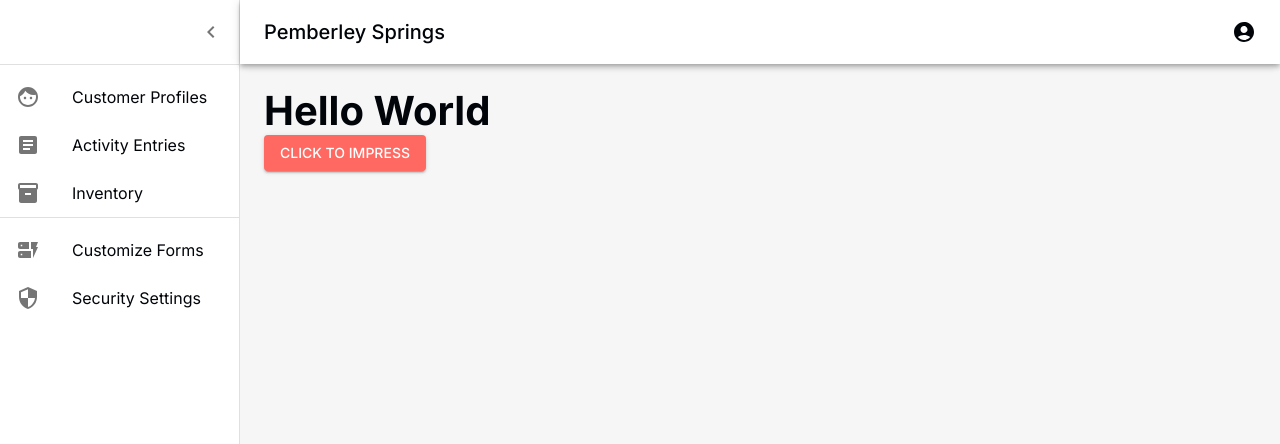
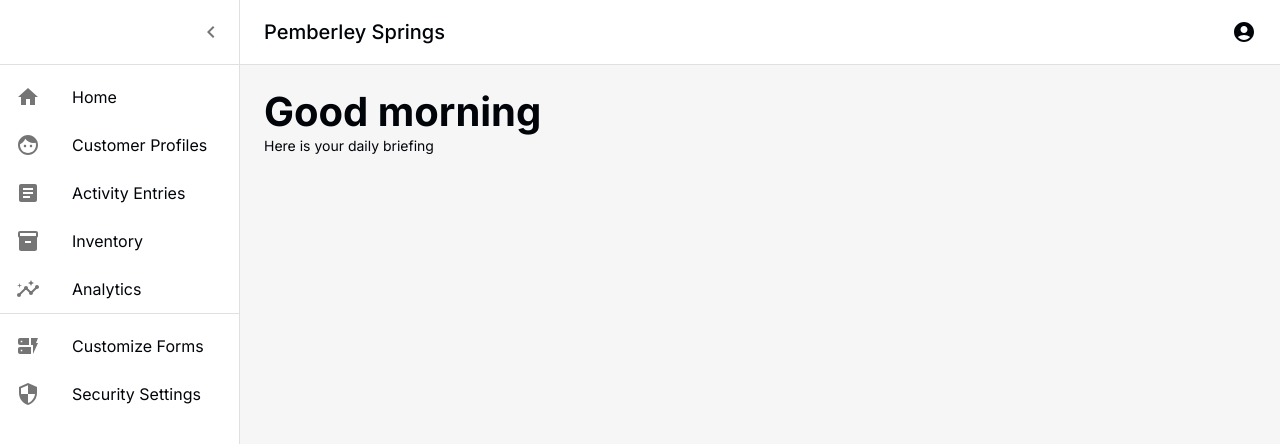
Before and after one commit to KonomiAI/Chronicle, a React (Vite) app in the folder client/: page / in a window 1280 px wide. Shown: the top 444 px of the page. Built offline with nearby package versions, Linux system fonts and the light colour scheme.

Commit message:
feat: improve ui and added a landing page

```diff
--- a/client/src/App.tsx
+++ /dev/null
@@ -1,13 +0,0 @@
-import React from 'react';
-import { Button, Container, Typography } from '@mui/material';
-
-function App() {
-  return (
-    <Container>
-      <Typography variant="h1">Hello World</Typography>
-      <Button variant="contained">Click to impress</Button>
-    </Container>
-  );
-}
-
-export default App;
--- a/client/src/components/drawer/index.tsx
+++ b/client/src/components/drawer/index.tsx
@@ -12,6 +12,8 @@ import {
   Article,
   DynamicForm,
   Face,
+  Home,
+  Insights,
   Inventory,
   Security,
 } from '@mui/icons-material';
@@ -80,6 +82,12 @@ export default function ChronicleDrawer({
       </DrawerHeader>
       <Divider />
       <List>
+        <ListItem button key="home">
+          <ListItemIcon>
+            <Home />
+          </ListItemIcon>
+          <ListItemText primary="Home" />
+        </ListItem>
         <ListItem button key="customers">
           <ListItemIcon>
             <Face />
@@ -97,6 +105,12 @@ export default function ChronicleDrawer({
             <Inventory />
           </ListItemIcon>
           <ListItemText primary="Inventory" />
+        </ListItem>
+        <ListItem button key="analytics">
+          <ListItemIcon>
+            <Insights />
+          </ListItemIcon>
+          <ListItemText primary="Analytics" />
         </ListItem>
         <Divider />
         <List>
--- a/client/src/main.tsx
+++ b/client/src/main.tsx
@@ -5,10 +5,10 @@ import './index.scss';
 import { ThemeProvider } from '@emotion/react';
 import { CssBaseline } from '@mui/material';
 
-import App from './App';
 import theme from './theme';
 import LoginPage from './pages/login';
 import MainContainer from './pages/container';
+import LandingPage from './pages/landing';
 
 ReactDOM.render(
   <React.StrictMode>
@@ -18,7 +18,7 @@ ReactDOM.render(
         <Routes>
           <Route path="/login" element={<LoginPage />} />
           <Route path="/" element={<MainContainer />}>
-            <Route index element={<App />} />
+            <Route index element={<LandingPage />} />
           </Route>
         </Routes>
       </BrowserRouter>
--- /dev/null
+++ b/client/src/pages/landing/index.tsx
@@ -0,0 +1,13 @@
+import React from 'react';
+import { Container, Typography } from '@mui/material';
+
+function LandingPage() {
+  return (
+    <Container>
+      <Typography variant="h1">Good morning</Typography>
+      <Typography variant="body2">Here is your daily briefing</Typography>
+    </Container>
+  );
+}
+
+export default LandingPage;
--- a/client/src/theme.ts
+++ b/client/src/theme.ts
@@ -52,6 +52,16 @@ const theme = createTheme({
       fontWeight: 700,
     },
   },
+  components: {
+    MuiAppBar: {
+      styleOverrides: {
+        root: {
+          boxShadow: 'none',
+          borderBottom: `1px solid rgba(0, 0, 0, 0.12)`,
+        },
+      },
+    },
+  },
 });
 
 export default theme;
```
